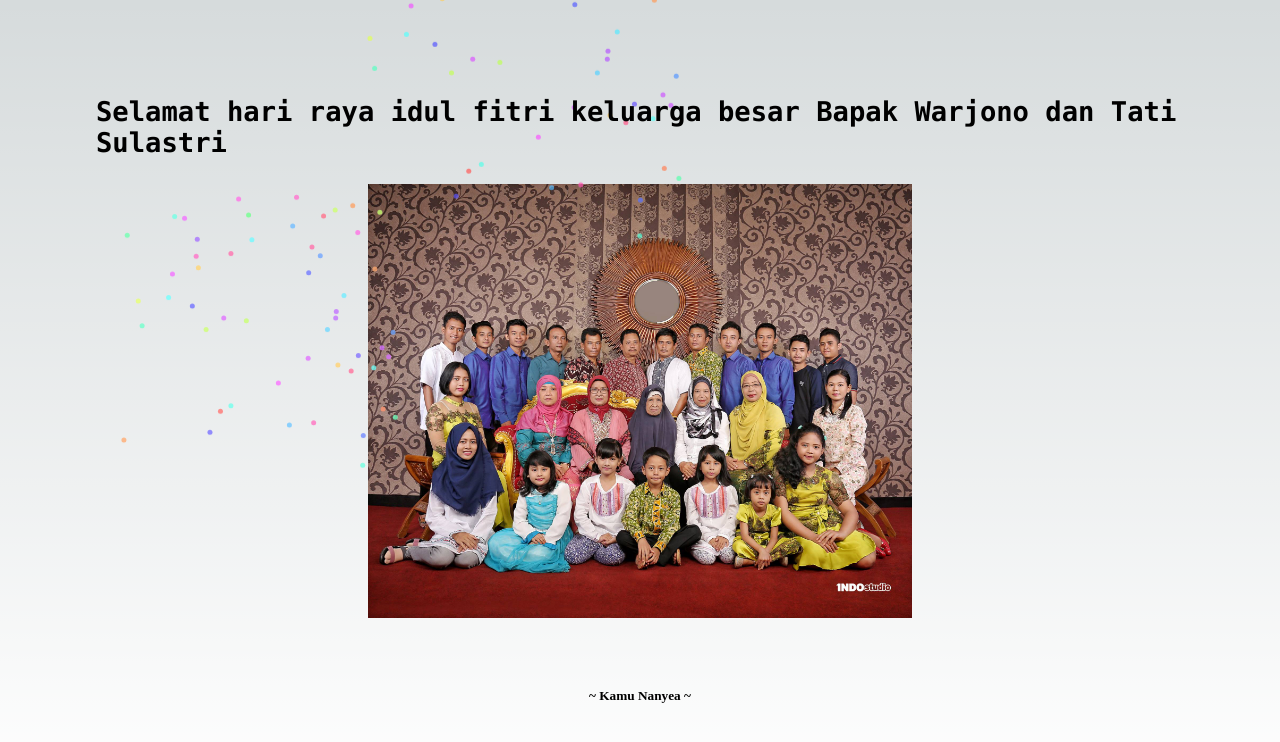
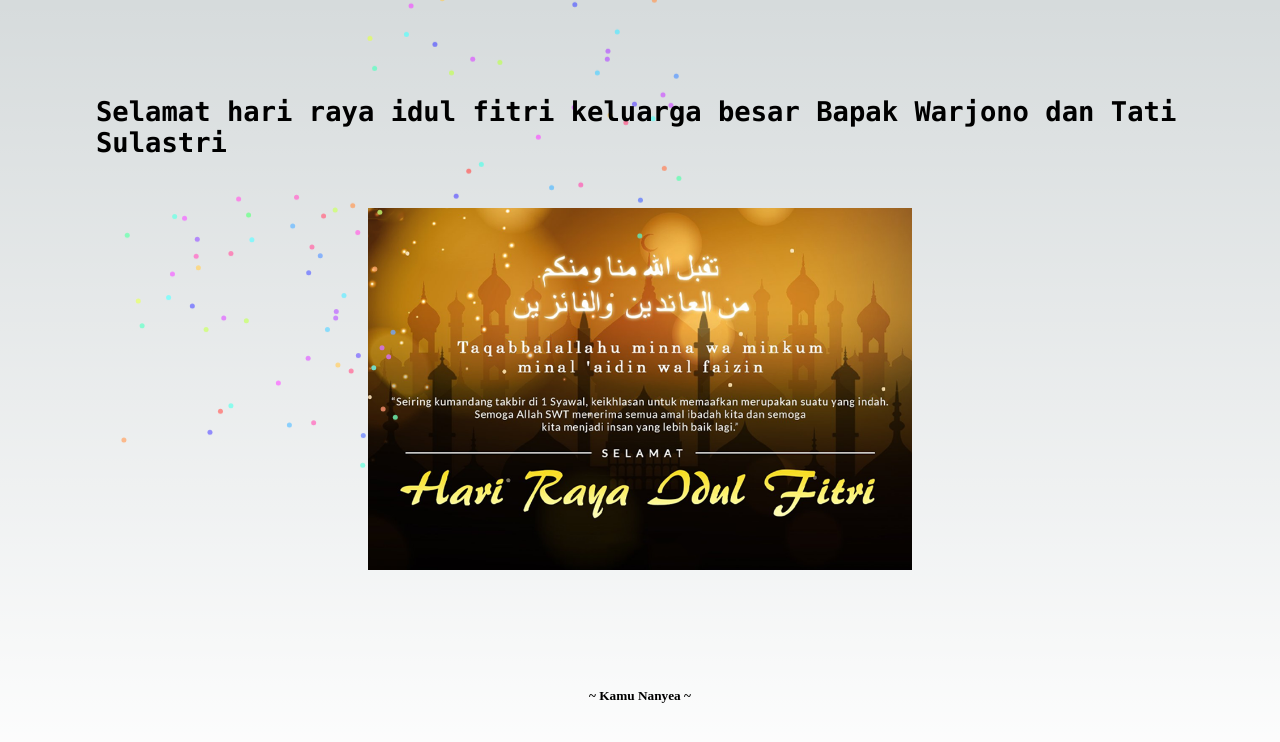
Before and after one commit to brianesa/lebaran, a Next.js app: page / in a window 1280 px wide. Shown: the top 742 px of the page. Built offline with nearby package versions, Linux system fonts and the light colour scheme.

Commit message:
update image

```diff
--- a/src/pages/index.js
+++ b/src/pages/index.js
@@ -47,8 +47,7 @@ export default function Home() {
         <div className={styles.description}>
           <h1 id='text'></h1>
         </div>
-
-        <img style={{ width: '50%', height: '50%', visibility: showImage ? 'visible' : 'hidden' }} src="/warjono.jpeg" alt="" />
+        <img style={{ width: '50%', height: '50%', visibility: showImage ? 'visible' : 'hidden' }} src="/taqob5.png" alt="" />
         <br />
         <h5 style={{ visibility: showImage ? 'visible' : 'hidden' }}>~ Kamu Nanyea ~</h5>
 
```
Also changed, not shown: public/taqob5.png (added), public/warjono.jpeg (deleted).
